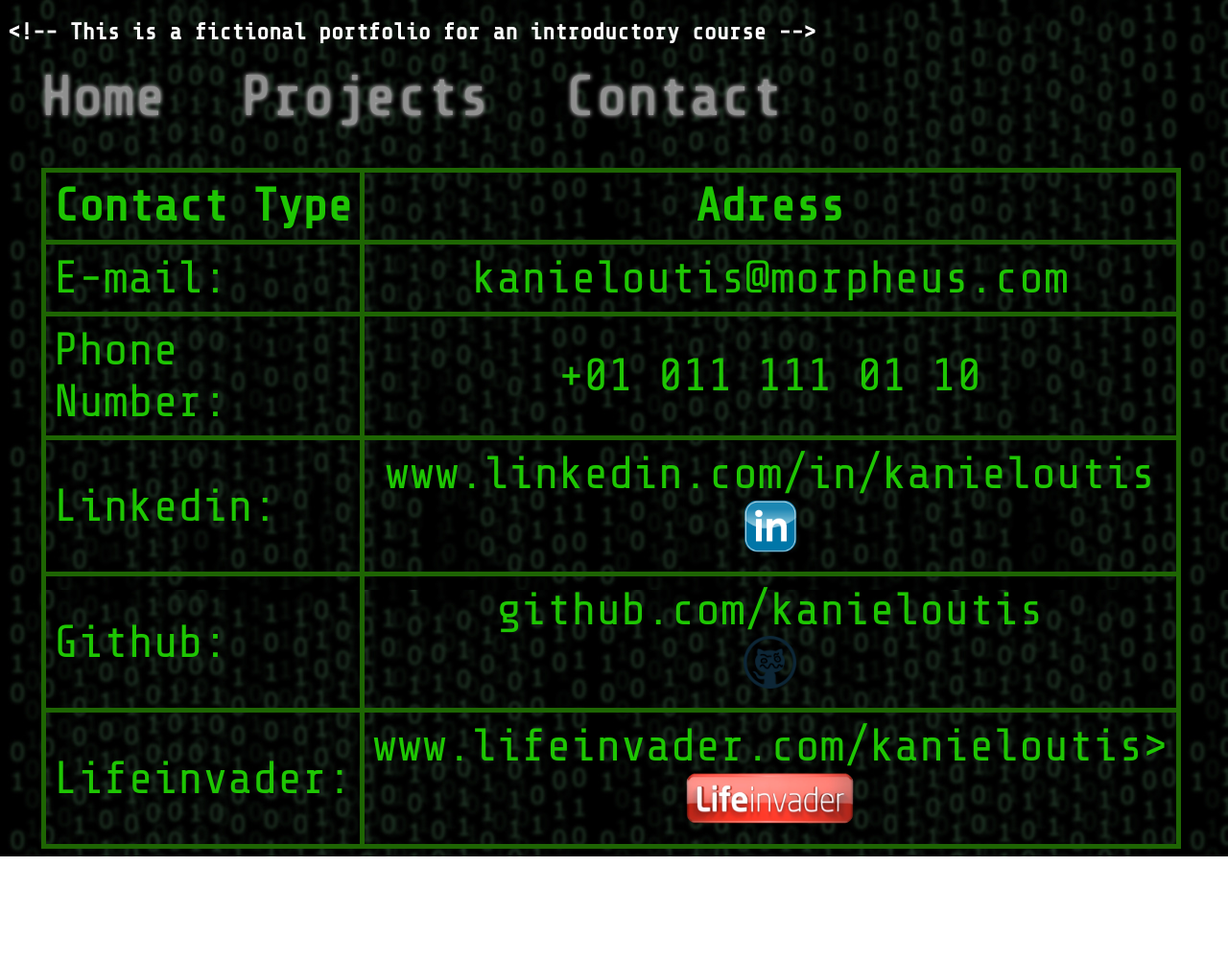
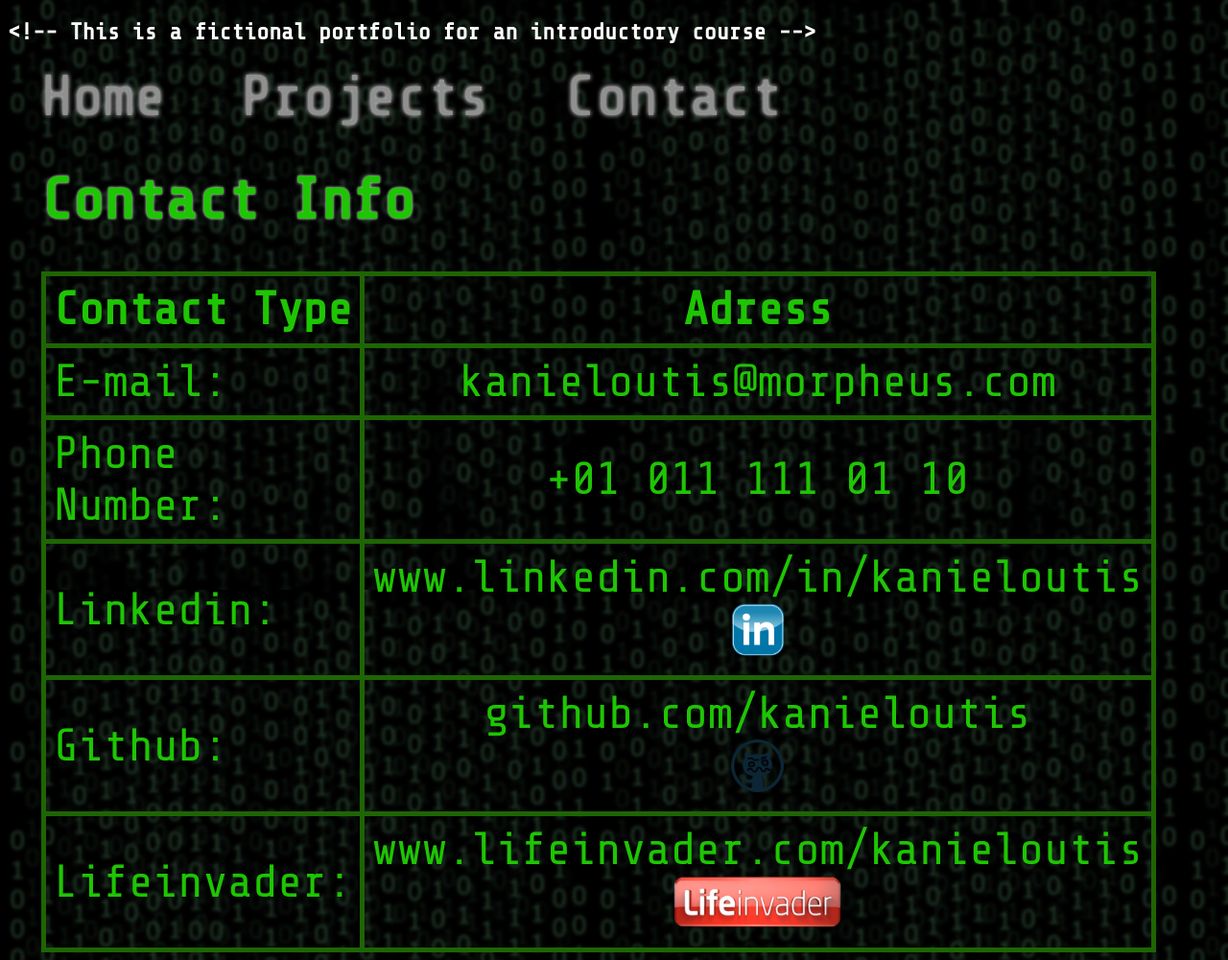
Before and after one commit to ituitis-ozguro18/assignment1, a plain HTML site: page contact.html in a window 1280 px wide. Shown: the whole page at 96% size. Before the commit the page ends 893 px from the top, so only its background shows below. Drawn offline with nearby package versions, Linux system fonts and the light colour scheme.

Commit message:
i am done for the last time

```diff
--- a/contact.html
+++ b/contact.html
@@ -1,5 +1,5 @@
 <!DOCTYPE html>
-<html>
+<html lang="en">
 <head>
 <title>Contact</title>
 <meta charset="utf-8">
@@ -16,7 +16,7 @@
 			<li><a href="contact.html">Contact</a></li>
 		</ul>
 	</div>
-	<h1></h1>
+	<h1>Contact Info</h1>
 	<div style="padding-left: 35px;">
 	<table style="width: 700px; height: 700px; padding-left: 35px; border-collapse: collapse;"> <!-- Here is a table-->
 		<tr>
@@ -41,7 +41,7 @@
 		</tr>
 		<tr>
 			<td>Lifeinvader:</td>
-			<td class="adress"><a style="text-decoration: none; color: #1ec503;" href="">www.lifeinvader.com/kanieloutis></a><br><img src="lifeinvaderlogo.png" alt="lifeinvaderlogo" class="contactimage"></td>
+			<td class="adress"><a style="text-decoration: none; color: #1ec503;" href="">www.lifeinvader.com/kanieloutis</a><br><img src="lifeinvaderlogo.png" alt="lifeinvaderlogo" class="contactimage"></td>
 		</tr>
 	</table>
 	</div>
```
Also changed, not shown: index.html (+1 -1 lines), projects.html (+2 -2 lines).
